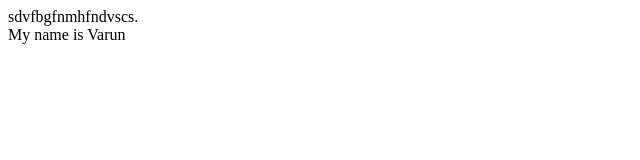
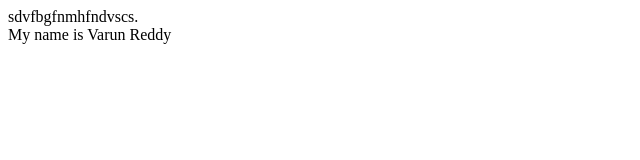
Before and after one commit to Varunreddy-264/GIT-Tutorial, a plain HTML site: page index2.html in a window 1280 px wide. Shown: the full height of the page, 0-640 px from the left. Drawn offline with Linux system fonts and the light colour scheme.

Commit message:
Changes done in VS Code terminal

```diff
--- a/index2.html
+++ b/index2.html
@@ -6,7 +6,7 @@
 </head>
 <body>
      <div>sdvfbgfnmhfndvscs.</div>
- <section>My name is Varun</section>
+ <section>My name is Varun Reddy</section>
 
 </body>
 </html>
```
